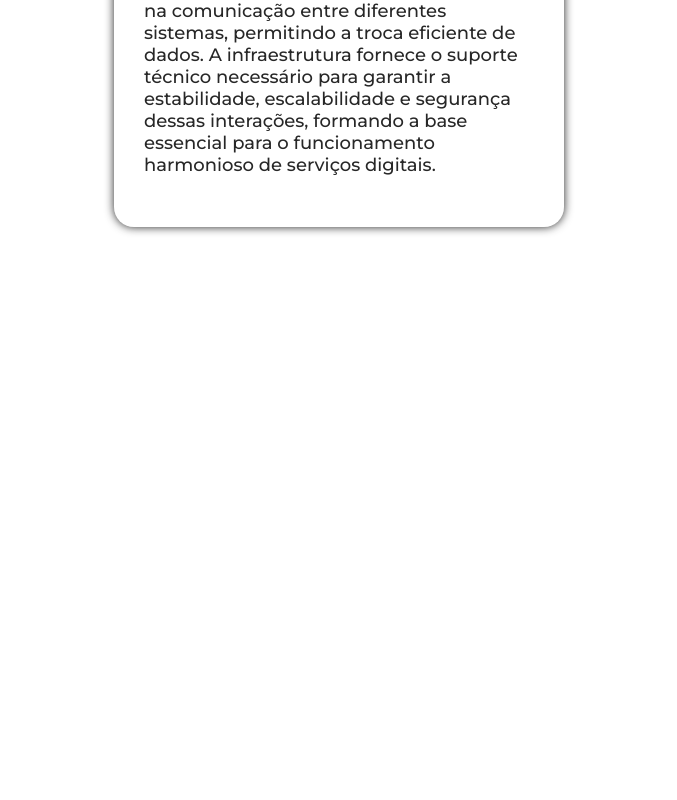
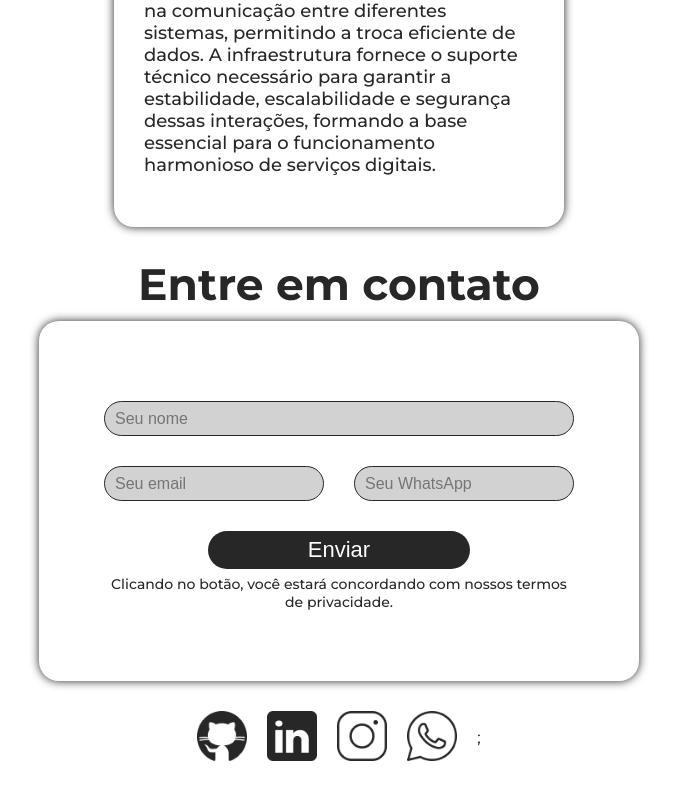
Before and after one commit to RyanCavalcanti/NovoPortfolio, a React (Vite) app: page / in a window 1280 px wide. Shown: the part 3660-4460 px from the top of the page, without its empty margins (301-978 px from the left). Before the commit the page ends 3887 px from the top, so only its background shows below. Built offline with nearby package versions, Linux system fonts and the light colour scheme.

Commit message:
Criando Form e adicionando redes sociais.

```diff
--- a/src/App.tsx
+++ b/src/App.tsx
@@ -8,6 +8,9 @@
 import ProjectsClient from './components/ProjetcsClient/ProjetcsClient';
 import Cards from './components/Cards/Cards';
 import ContainerCard from './components/ContainerCard/ContainerCard';
+import Form from './components/Form/Form';
+import Footer from './components/Footer/Footer';
+import SocialMedia from './components/SocialMedia/SocialMedia';
 
 function App() {
 
@@ -31,8 +34,11 @@
       <Cards title='Back-end' subtitle='Back-end' text='O Back-end é a espinha dorsal de muitos sites dinâmicos, lidando com o processamento e armazenamento de dados. Desenvolvendo servidores robustos possibilita-se interações dinâmicas, manipulação de bancos de dados e a entrega de conteúdo personalizado aos usuários.' twoSubtitle='API e Insfraestrutura' twoText='As APIs desempenham um papel crucial na comunicação entre diferentes sistemas, permitindo a troca eficiente de dados. A infraestrutura fornece o suporte técnico necessário para garantir a estabilidade, escalabilidade e segurança dessas interações, formando a base essencial para o funcionamento harmonioso de serviços digitais.'/>
     </ContainerCard>
 
+    <Form/>
+    <SocialMedia/>
+    <Footer />
 
-
+    <br></br><br></br><br></br><br></br><br></br><br></br><br></br><br></br>
 
     </main>
   )
--- /dev/null
+++ b/src/components/Footer/Footer.tsx
@@ -0,0 +1,10 @@
+
+
+const Footer = () => {
+    return(
+        <>
+        </>
+    )
+}
+
+export default Footer;
--- /dev/null
+++ b/src/components/Form/Form.module.scss
@@ -0,0 +1,219 @@
+@import '/src/styles/variables';
+@import '/src/styles/breakpoints';
+
+.container {
+    display: flex;
+    flex-direction: column;
+    justify-content: center;
+    align-items: center;
+
+    .title {
+        color: $black;
+        text-align: center;
+        font-size: 26px;
+        font-style: normal;
+        font-weight: $bold;
+        line-height: normal;
+        margin: 30px 0 10px;
+
+        @media screen and (min-width: $smartphone) {
+            font-size: 34px;
+        }
+
+        @media screen and (min-width: $tablet) {
+            font-size: 38px;
+        }
+
+        @media screen and (min-width: $desktop_xsm) {
+            font-size: 42px;
+        }
+
+        @media screen and (min-width: $desktop_sm) {
+            font-size: 44px;
+        }
+
+        @media screen and (min-width: $desktop) {
+            font-size: 48px;
+        }
+    }
+
+    .form {
+        text-align: center;
+        width: 340px;
+        height: 212px;
+        flex-shrink: 0;
+        border-radius: 20px;
+        background: rgba(255, 255, 255, 0.20);
+        box-shadow: 0px 0px 10px 0px $black;
+        backdrop-filter: blur(20px);
+
+        @media screen and (min-width: $smartphone) {
+            width: 400px;
+            height: 220px;
+        }
+
+        @media screen and (min-width: $tablet) {
+            width: 600px;
+            height: 360px;
+            padding: 50px;
+        }
+
+        @media screen and (min-width: $desktop) {
+            width: 644px;
+            height: 400px;
+        }
+
+        .inputName {
+            width: 300px;
+            height: 27px;
+            flex-shrink: 0;
+            border-radius: 40px;
+            background: $light-grey;
+            border: 1px solid $black;
+            margin: 30px 0;
+            color: $black-text;
+            font-size: 12px;
+            font-style: normal;
+            font-weight: $medium;
+            line-height: normal;
+            padding-left: 10px;
+
+            @media screen and (min-width: $smartphone) {
+                width: 350px;
+                height: 30px;
+                font-size: 16px;
+            }
+
+            @media screen and (min-width: $tablet) {
+                width: 470px;
+                height: 35px;
+            }
+
+            @media screen and (min-width: $desktop) {
+                width: 540px;
+                height: 52px;
+                font-size: 18px;
+            }
+        }
+
+        .box {
+            text-align: center;
+
+
+            .inputEmail {
+                width: 137px;
+                height: 27px;
+                flex-shrink: 0;
+                border-radius: 40px;
+                background: $light-grey;
+                border: 1px solid $black;
+                margin-right: 30px;
+                color: $black-text;
+                font-size: 12px;
+                font-style: normal;
+                font-weight: $medium;
+                line-height: normal;
+                padding-left: 10px;
+
+                @media screen and (min-width: $smartphone) {
+                    width: 160px;
+                    height: 30px;
+                    font-size: 16px;
+                }
+
+                @media screen and (min-width: $tablet) {
+                    width: 220px;
+                    height: 35px;
+                }
+
+                @media screen and (min-width: $desktop) {
+                    width: 250px;
+                    height: 52px;
+                    font-size: 18px;
+                }
+            }
+
+            .inputNumber {
+                width: 137px;
+                height: 27px;
+                flex-shrink: 0;
+                border-radius: 40px;
+                background: $light-grey;
+                border: 1px solid $black;
+                color: $black-text;
+                font-size: 12px;
+                font-style: normal;
+                font-weight: $medium;
+                line-height: normal;
+                padding-left: 10px;
+
+                @media screen and (min-width: $smartphone) {
+                    width: 160px;
+                    height: 30px;
+                    font-size: 16px;
+                }
+
+                @media screen and (min-width: $tablet) {
+                    width: 220px;
+                    height: 35px;
+                }
+
+                @media screen and (min-width: $desktop) {
+                    width: 250px;
+                    height: 52px;
+                    font-size: 18px;
+                }
+            }
+        }
+
+        .btn {
+            border-radius: 40px;
+            background: $black;
+            border: none;
+            color: $white;
+            margin-top: 30px;
+            padding: 6px 60px;
+            text-align: center;
+            font-size: 14px;
+            font-style: normal;
+            font-weight: $medium;
+            line-height: normal;
+
+            @media screen and (min-width: $smartphone) {
+                font-size: 16px;
+                padding: 6px 80px;
+            }
+
+            @media screen and (min-width: $tablet) {
+                font-size: 18px;
+                padding: 6px 100px;
+            }
+
+            @media screen and (min-width: $desktop_xsm) {
+                font-size: 20px;
+            }
+
+            @media screen and (min-width: $desktop_sm) {
+                font-size: 22px;
+            }
+
+            @media screen and (min-width: $desktop) {
+                font-size: 26px;
+            }
+
+        }
+
+        .politic {
+            color: $black;
+            font-size: 12px;
+            font-style: normal;
+            font-weight: $medium;
+            line-height: normal;
+            margin: 6px 20px;
+
+            @media screen and (min-width: $tablet) {
+                font-size: 14px;
+            }
+        }
+    }
+}
--- /dev/null
+++ b/src/components/Form/Form.tsx
@@ -0,0 +1,20 @@
+import styles from './Form.module.scss';
+
+const Form = () => {
+    return(
+        <section className={styles.container}>
+                <h3 className={styles.title}>Entre em contato</h3>
+                <form className={styles.form}>
+                    <input className={styles.inputName} type="text" name="name" placeholder="Seu nome" required/>
+                    <div className={styles.box}>
+                        <input className={styles.inputEmail} type="text" name="name" placeholder="Seu email" required/>
+                        <input className={styles.inputNumber} type="text" name="number" placeholder="Seu WhatsApp" required/>
+                    </div>
+                    <button className={styles.btn}>Enviar</button>
+                    <p className={styles.politic}>Clicando no botão, você estará concordando com nossos termos de privacidade.</p>
+                </form>
+        </section>
+    )
+}
+
+export default Form;
--- /dev/null
+++ b/src/components/SocialMedia/ContainerMidia.tsx
@@ -0,0 +1,26 @@
+import { styled } from 'styled-components';
+import { ReactNode } from 'react';
+
+interface ContainerMidiaProps {
+    children: ReactNode;
+}
+
+const Container = styled.div`
+    display: flex;
+    justify-content: center;
+    align-items: center;
+    gap: 20px;
+    margin-top: 30px;
+`
+
+const ContainerMidia = ({ children }: ContainerMidiaProps) => {
+
+    return(
+        <Container >
+            { children }
+        </Container>
+    )
+
+}
+
+export default ContainerMidia;
--- /dev/null
+++ b/src/components/SocialMedia/SocialMedia.module.scss
@@ -0,0 +1,17 @@
+@import '/src/styles/variables';
+@import '/src/styles/breakpoints';
+
+.icon {
+    width: 40px;
+    height: 40px;
+
+    @media screen and (min-width: $smartphone) {
+        width: 45px;
+        height: 45px;
+    }
+
+    @media screen and (min-width: $desktop_sm) {
+        width: 50px;
+        height: 50px;
+    }
+}
--- /dev/null
+++ b/src/components/SocialMedia/SocialMedia.tsx
@@ -0,0 +1,25 @@
+import ContainerMidia from './ContainerMidia';
+import styles from './SocialMedia.module.scss';
+
+const midias = [
+    { id: '1', href: 'https://github.com/RyanCavalcanti', src: '/assets/icons/Github.png', alt: 'Github'},
+    { id: '2', href: 'https://www.linkedin.com/in/ryancavalcanti-rocha/', src: '/assets/icons/Linkedin.png', alt: 'Linkedin'},
+    { id: '3', href: 'https://www.instagram.com/ryan.aws/', src: '/assets/icons/Instagram.png', alt: 'Instagram'},
+    { id: '4', href: 'https://api.whatsapp.com/send?phone=5581985018491&text=', src: '/assets/icons/WhatsApp.png', alt: 'WhatsApp'},
+]
+
+const SocialMedia = () => {
+
+    return(
+        <ContainerMidia>
+        {midias.map( (item) => (
+            <div key={item.id}>
+            <a href={item.href} target='_blank'><img className={styles.icon} src={item.src} alt={item.alt} /></a>
+        </div>
+        ))};
+        </ContainerMidia>
+    )
+
+}
+
+export default SocialMedia;
--- a/src/styles/_variables.scss
+++ b/src/styles/_variables.scss
@@ -1,5 +1,6 @@
 $white: #FFFFFF;
 $black: #272727;
+$black-text: #000000;
 $grey: #323232;
 $light-grey: #D2D2D2;
 $orange: #ED740D;
```
Also changed, not shown: src/components/Footer/Footer.module.scss (added).
